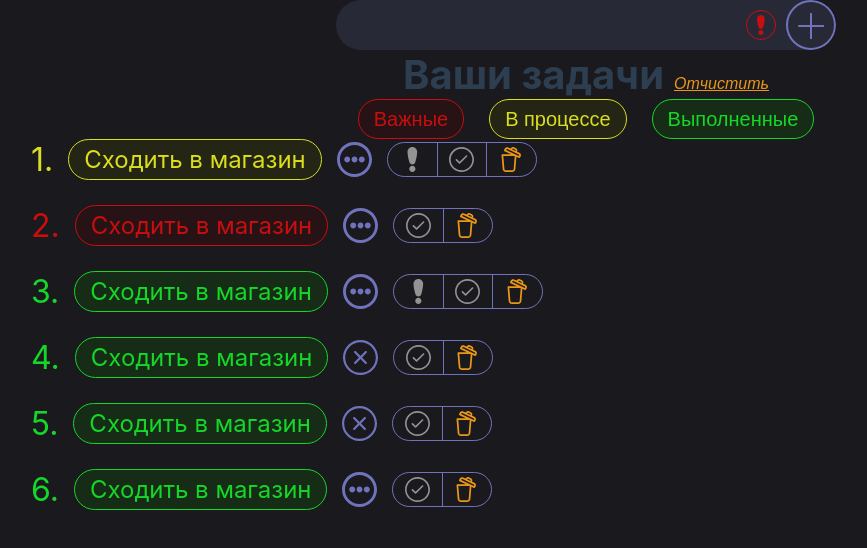
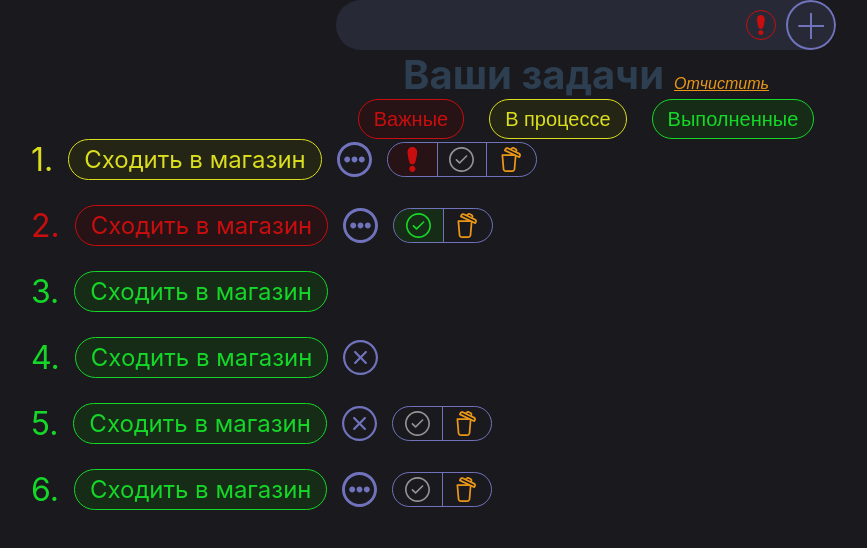
Before and after one commit to StMelik/vue-todo-app, a Vue app: page / in a window 1280 px wide. Shown: the top 548 px of the page, without its empty margins (54-921 px from the left). Built offline with nearby package versions, Linux system fonts and the light colour scheme.

Commit message:
feat: добавить задачу с контекстом

```diff
--- a/src/components/AppList/AppList.scss
+++ b/src/components/AppList/AppList.scss
@@ -64,6 +64,10 @@
             background-image: url(../../assets/images/icons/close-icon.svg);
         }
 
+        &_disabled {
+            display: none;
+        }
+
     }
 }
 
@@ -74,7 +78,12 @@
     height: 35px;
     border-radius: 35px;
     width: 150px;
-    // overflow: hidden;
+    transform: translate(0);
+    visibility: visible;
+    opacity: 1;
+    /* настроить*/
+    transition: transform .5s, opacity .3s, visibility .3s;
+    overflow: hidden;
 
     &::after,
     &::before {
@@ -102,10 +111,19 @@
         &_important {
             background-image: url(../../assets/images/icons/important.svg);
 
+            &_active {
+                background-image: url(../../assets/images/icons/important-active.svg);
+                background-color: $important-bg;
+            }
         }
 
         &_done {
             background-image: url(../../assets/images/icons/done-icon.svg);
+
+            &_active {
+                background-image: url(../../assets/images/icons/done-active-icon.svg);
+                background-color: $done-bg;
+            }
         }
 
         &_delete {
@@ -114,7 +132,7 @@
     }
 }
 
-.context-item_mini.context-item {
+.context-item.context-item_mini {
     width: 100px;
 
     &::after {
@@ -125,3 +143,9 @@
         display: none;
     }
 }
+
+.context-item.context-item_hide {
+    transform: translateX(-350%);
+    visibility: hidden;
+    opacity: 0;
+}
--- a/src/components/AppList/AppList.vue
+++ b/src/components/AppList/AppList.vue
@@ -5,7 +5,7 @@
     <p class="todo-list__item-text">Сходить в магазин</p>
     <button class="todo-list__item-handle todo-list__item-handle_more"></button>
     <div class="todo-list__item-context context-item">
-      <button class="context-item__button context-item__button_important"></button>
+      <button class="context-item__button context-item__button_important context-item__button_important_active"></button>
       <button class="context-item__button context-item__button_done"></button>
       <button class="context-item__button context-item__button_delete"></button>
     </div>
@@ -17,7 +17,7 @@
     <button class="todo-list__item-handle todo-list__item-handle_more"></button>
     <div class="todo-list__item-context context-item context-item_mini">
       <button class="context-item__button context-item__button_important"></button>
-      <button class="context-item__button context-item__button_done"></button>
+      <button class="context-item__button context-item__button_done context-item__button_done_active"></button>
       <button class="context-item__button context-item__button_delete"></button>
     </div>
   </li>
@@ -25,8 +25,10 @@
   <li class="todo-list__item done">
     <p class="todo-list__item-num">3. </p>
     <p class="todo-list__item-text">Сходить в магазин</p>
-    <button class="todo-list__item-handle todo-list__item-handle_more"></button>
-    <div class="todo-list__item-context context-item">
+
+    <button class="todo-list__item-handle todo-list__item-handle_disabled"></button>
+
+    <div class="todo-list__item-context context-item context-item_hide">
       <button class="context-item__button context-item__button_important"></button>
       <button class="context-item__button context-item__button_done"></button>
       <button class="context-item__button context-item__button_delete"></button>
@@ -37,7 +39,7 @@
     <p class="todo-list__item-num">4. </p>
     <p class="todo-list__item-text">Сходить в магазин</p>
     <button class="todo-list__item-handle todo-list__item-handle_close"></button>
-    <div class="todo-list__item-context context-item context-item_mini">
+    <div class="todo-list__item-context context-item context-item_mini context-item_hide">
       <button class="context-item__button context-item__button_important"></button>
       <button class="context-item__button context-item__button_done"></button>
       <button class="context-item__button context-item__button_delete"></button>
```
